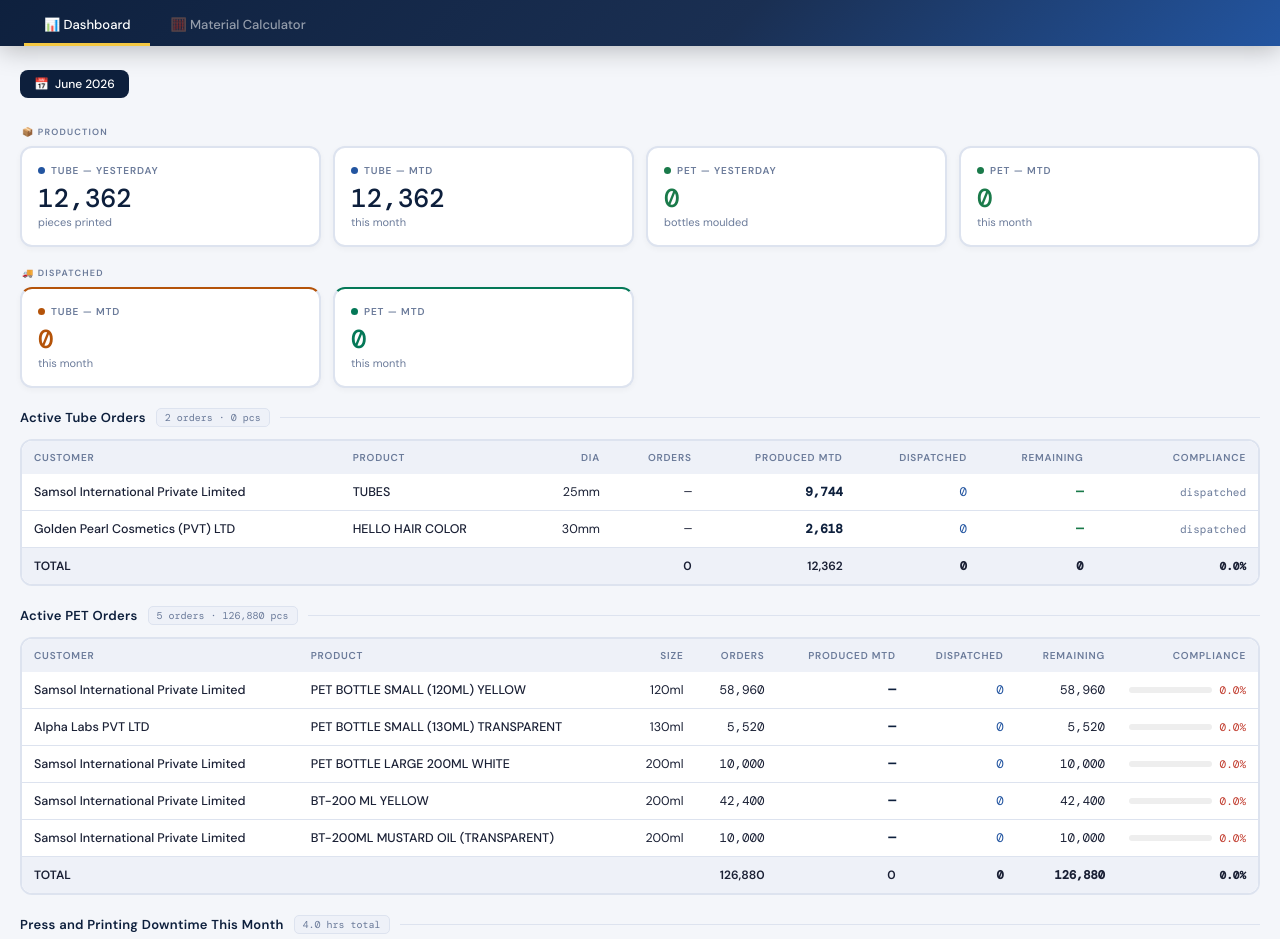
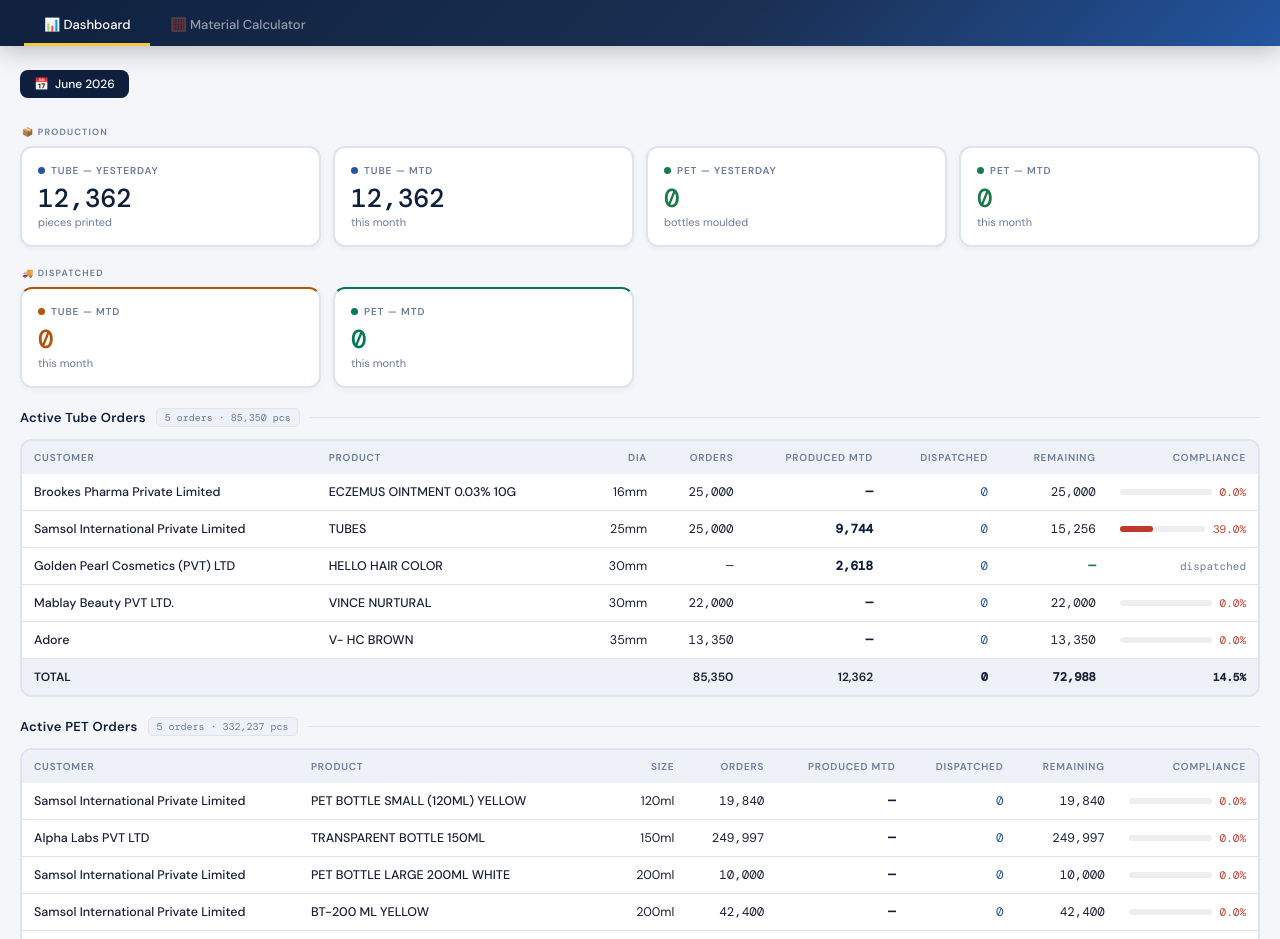
Before and after one commit to ckndr/alpha-containers, a plain HTML site: page Tubex.html in a window 1280 px wide. Shown: the part 83-1022 px from the top of the page. Drawn offline with nearby package versions, Linux system fonts and the light colour scheme.

Commit message:
Dashboard update 02/06/2026 11:28

```diff
--- a/Tubex.html
+++ b/Tubex.html
@@ -476,12 +476,12 @@
 <script>
 /* ═══════════════════════════════════════════════════════
    LIVE DATA — auto-generated by update_html.py
-   Last generated: 02-Jun-2026 10:29
+   Last generated: 02-Jun-2026 11:28
    ════════════════════════════════════════════════════ */
 /*/* DATA_START */
 const DASH_DATA = {
   "month": "June 2026",
-  "lastUpdated": "Updated 02-Jun-2026 10:29 from Tubex_v10_28.xlsx",
+  "lastUpdated": "Updated 02-Jun-2026 11:28 from Tubex_v10_28.xlsx",
   "kpi": {
     "tubeYest": 12362,
     "tubeMTD": 12362,
@@ -534,11 +534,20 @@
   ],
   "tubeOrders": [
     {
+      "pid": 6561,
+      "product": "ECZEMUS OINTMENT 0.03% 10G",
+      "customer": "Brookes Pharma Private Limited",
+      "dia": "16mm",
+      "ordered": 25000,
+      "produced": 0,
+      "dispatch": 0
+    },
+    {
       "pid": 3726,
       "product": "TUBES",
       "customer": "Samsol International Private Limited",
       "dia": "25mm",
-      "ordered": 0,
+      "ordered": 25000,
       "produced": 9744,
       "dispatch": 0
     },
@@ -550,6 +559,24 @@
       "ordered": 0,
       "produced": 2618,
       "dispatch": 0
+    },
+    {
+      "pid": 5814,
+      "product": "VINCE NURTURAL",
+      "customer": "Mablay Beauty PVT LTD.",
+      "dia": "30mm",
+      "ordered": 22000,
+      "produced": 0,
+      "dispatch": 0
+    },
+    {
+      "pid": 6530,
+      "product": "V- HC BROWN",
+      "customer": "Adore",
+      "dia": "35mm",
+      "ordered": 13350,
+      "produced": 0,
+      "dispatch": 0
     }
   ],
   "petOrders": [
@@ -558,16 +585,16 @@
       "product": "PET BOTTLE SMALL (120ML) YELLOW",
       "customer": "Samsol International Private Limited",
       "dia": "120ml",
-      "ordered": 58960,
+      "ordered": 19840,
       "produced": 0,
       "dispatch": 0
     },
     {
-      "pid": 8010,
-      "product": "PET BOTTLE SMALL (130ML) TRANSPARENT",
+      "pid": 8001,
+      "product": "TRANSPARENT BOTTLE 150ML",
       "customer": "Alpha Labs PVT LTD",
-      "dia": "130ml",
-      "ordered": 5520,
+      "dia": "150ml",
+      "ordered": 249997,
       "produced": 0,
       "dispatch": 0
     },
--- a/sw.js
+++ b/sw.js
@@ -2,7 +2,7 @@
 // Network-first: always fetches fresh data when online
 // Falls back to cache only when offline
 
-const CACHE_NAME = 'tubex-202606021029';
+const CACHE_NAME = 'tubex-202606021128';
 const ASSETS = [
   './Tubex.html',
   './manifest.json',
```
